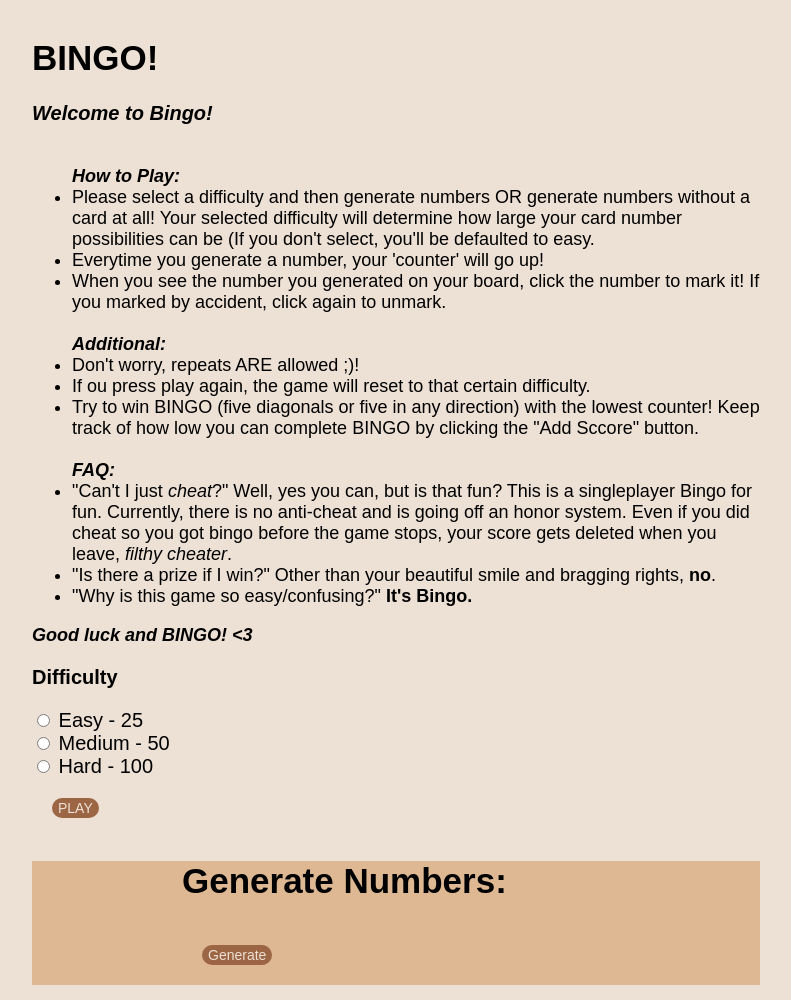
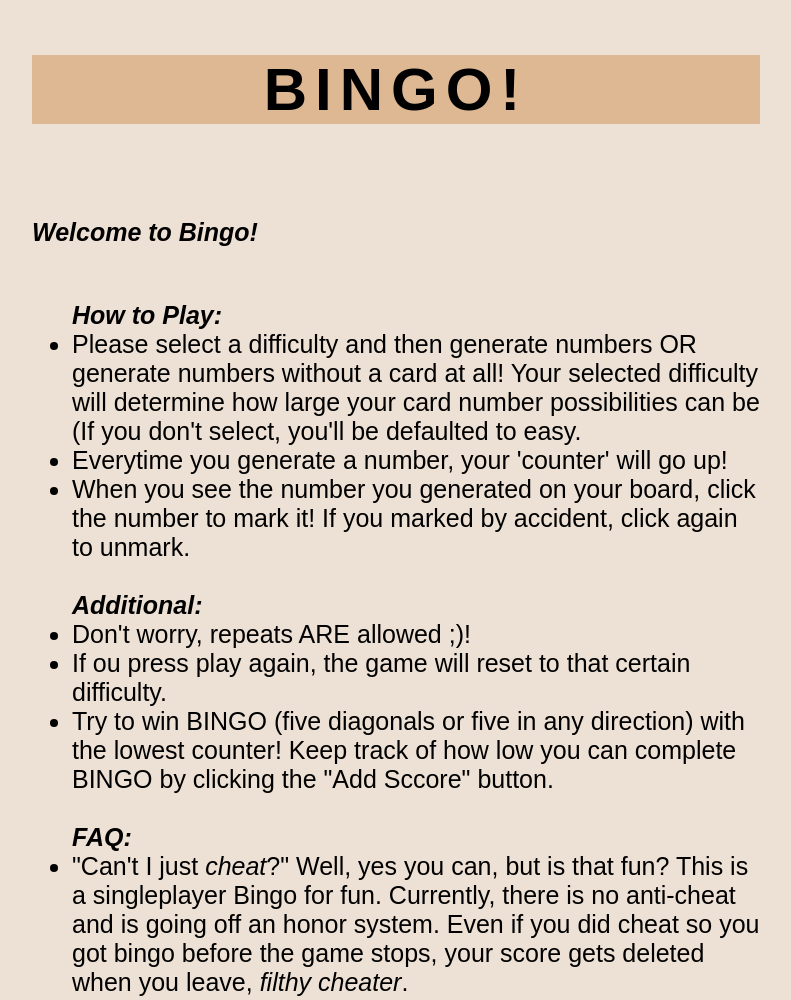
Before and after one commit to aliisona/bingo, a plain HTML site: page index.html in a window 1280 px wide. Shown: the top 1000 px of the page, without its empty margins (244-1035 px from the left). Drawn offline with Linux system fonts and the light colour scheme; a web font is replaced by a local one.

Commit message:
Added comments on code for clarity. Edtited CSS for design.

```diff
--- a/index.html
+++ b/index.html
@@ -10,11 +10,12 @@
     <link rel="preconnect" href="https://fonts.gstatic.com" crossorigin>
     <link href="https://fonts.googleapis.com/css2?family=Dongle:wght@300&display=swap" rel="stylesheet">
 
-    <title>BINGO</title>
+    <title>Play Bingo! </title>
 </head>
 
 <body>
-    <h1> BINGO! </h1>
+    <h1 id="bigTitle"> BINGO! </h1>
+    <br>
     <p> <em> <strong> Welcome to Bingo! </em></strong>
         <ul>
         <br>
@@ -42,19 +43,26 @@
                 you leave, <em> filthy cheater</em>.</li>
             <li>"Is there a prize if I win?" Other than your beautiful smile and bragging rights, <strong>no</strong>.</li>
             <li>"Why is this game so easy/confusing?" <strong> It's Bingo. </strong></li>
-
-
         </ul>
-    <em> <strong> Good luck and BINGO! <3 </em></strong>
+        <em> Good luck and BINGO! <3 </em>
 
     </p>
+
     <div id="header">
+        <!-- logic behind difficulties: higher the number, the less chance you have of getting a desirable number -->
         <p> <strong>Difficulty</strong> </p>
             <input type="radio" id="Easy" name="difficulty" value=25> Easy - 25 <br>
             <input type="radio" id="Medium" name="difficulty" value=50> Medium - 50<br>
             <input type="radio" id="Hard" name="difficulty" value=100> Hard - 100<br>
         <button class="play"> PLAY </button>
 
+    </div>
+
+    <!-- format scores -->
+    <div id="scoreBoard">
+        <h1>Past Scores</h1>
+            <ul class="scoreList"></ul>
+        <button class="score">Add current score</button>
     </div>
 
      <!-- generate numbers -->
@@ -65,22 +73,15 @@
         <button class="generateBtn">Generate</button>
     </div>
 
-        <!-- format scores -->
-        <div id="scoreBoard">
-            <h1>Past Scores</h1>
-            <ul class="scoreList"></ul>
-            <button class="score">Add current score</button>
-        </div>
 
+    <!-- game -->
     <div class="bingoGame"> </div>
         <div id="card">
     </div>
 
     <script>
-
-
-            let max = 25;
-            let min = 1;
+        let max = 25; //defaulted to easy
+        let min = 1; //no bingo of 0
 
         //generator
         let counts = 1;
@@ -134,7 +135,7 @@
                     break;
                 }
             }
-                for (i = 1; i <= 25; i++) {
+            for (i = 1; i <= 25; i++) { //fill 25 boxes
                 let numElm = document.createElement('p');
                 card.appendChild(numElm);
                 numElm.textContent = max;
--- a/style.css
+++ b/style.css
@@ -3,19 +3,21 @@ body {
     background-color: #EDE0D4;
     font-family: 'Dongle', sans-serif;
     padding: 15px 20px;
-    font-size: 18px;
+    font-size: 25px;
 }
 
 h1 {
     font-size: 35px;
 }
 
-#header {
-    font-size: 20px;
-}
 
-p {
-    font-size: 20px;
+#bigTitle {
+    background-color: #DDB892;
+    display: flex;
+    justify-content: center;
+    font-size: 60px;
+    letter-spacing: 8px;
+
 }
 
 button {
```
Lines whose indentation alone changed are shown as unchanged.
